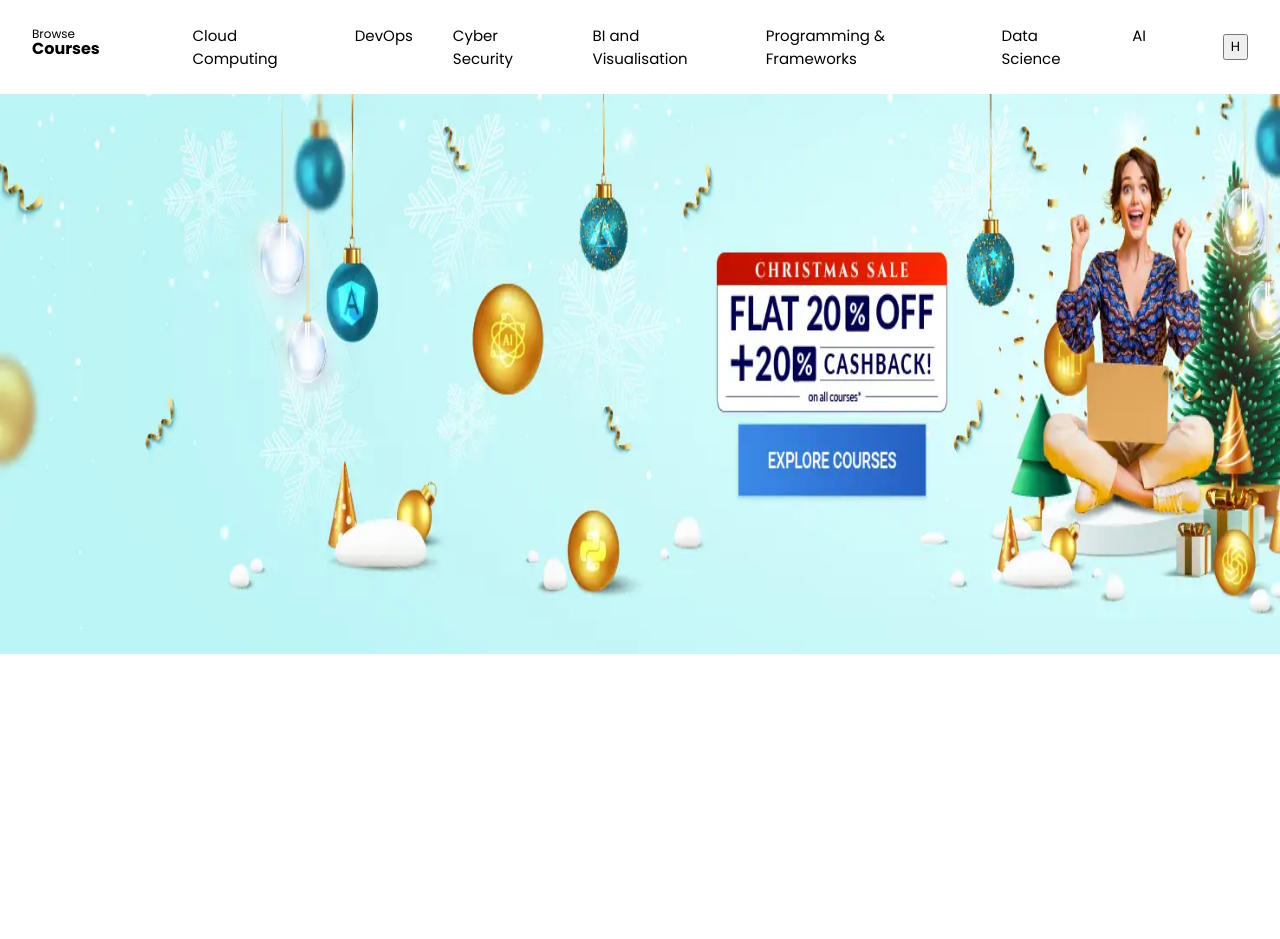
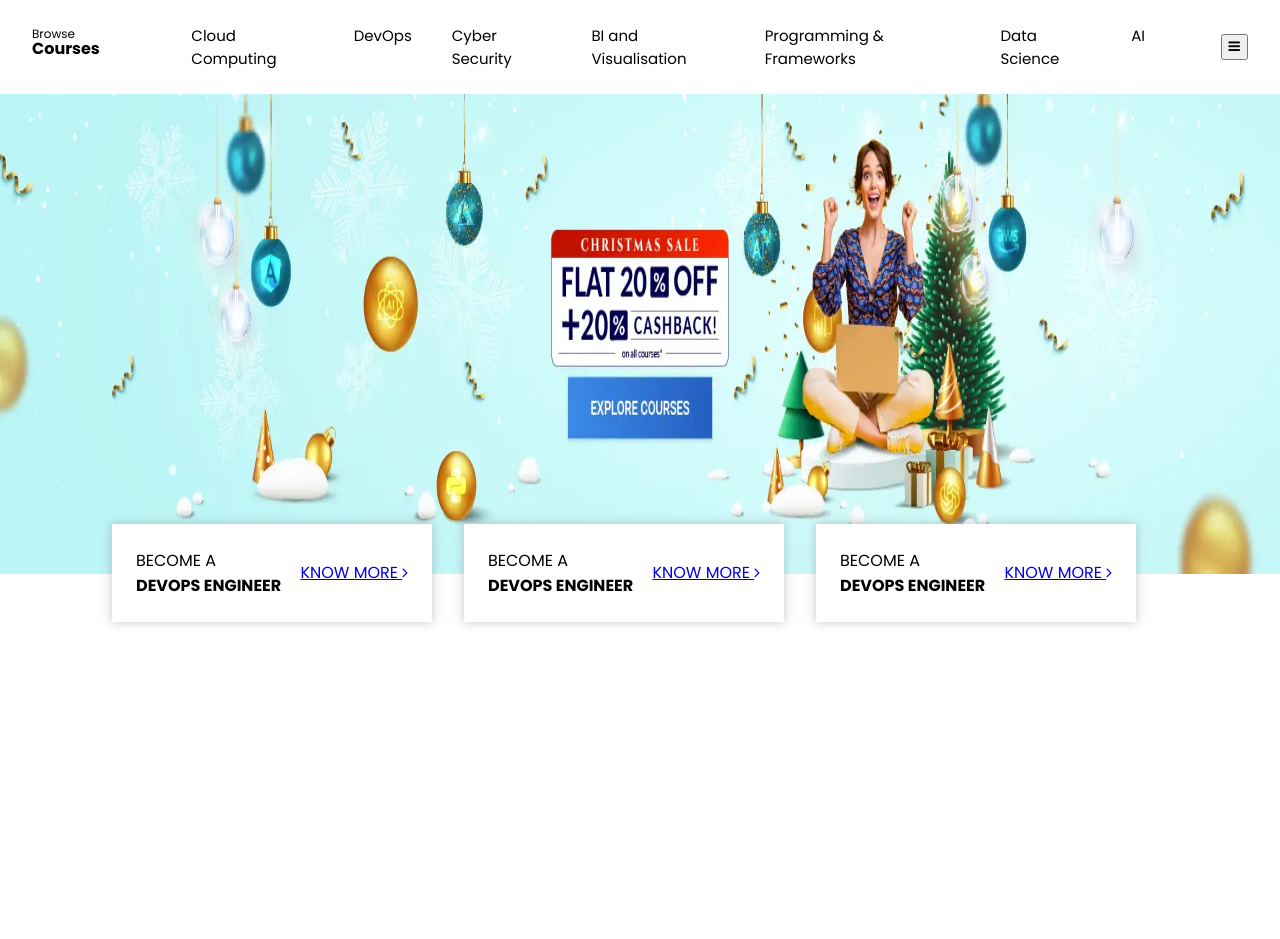
Before and after one commit to sarvadnya2030/EdurekaWebsite, a plain HTML site: page index.html in a window 1280 px wide. Shown: the part 261-1200 px from the top of the page. Drawn offline with Linux system fonts and the light colour scheme.

Commit message:
3rd commit

```diff
--- a/index.html
+++ b/index.html
@@ -4,16 +4,24 @@
         <meta charset="UTF-8"/>
         <meta name="viewport" content="width=device-width, initial-scale=1.0">
         <title>Home page</title>
-        <link rel="stylesheet" href="main.css">
+        <link rel="stylesheet"
+         href="main.css"
+         />
+         <link rel="stylesheet"
+         href="https://cdnjs.cloudflare.com/ajax/libs/font-awesome/4.7.0/css/font-awesome.css"
+         integrity="sha512-5A8nwdMOWrSz20fDsjczgUidUBR8liPYU+WymTZP1lmY9G6Oc7HlZv156XqnsgNUzTyMefFTcsFH/tnJE/+xBg=="
+         crossorigin="anonymous"
+         referrerpolicy="no-referrer"
+         />
         </head>
         <body>
             <main class="container">
-               <section>
+               <section class=>
                 <p class="offer">
                  Festive Offer- flat 15% off
                 </p>
                </section>
-               <header class="main-header">
+               <header class="main-header ">
                 <img  class="brand"
                 src="https://www.edureka.co/img/Edureka_Ver_Logo.webp"
                 alt="logo"/>
@@ -22,7 +30,7 @@
                      type="text"
                      placeholder="Enter category, course or keyword"
                      readonly/>
-                    <button class="search-button">S</button>
+                    <button class="search-button"><i class="fa fa-search" aria-hidden="true"></i></button>
                     </section>
                     <ul class="menu">
                         <li class="menu-item">Corporate</li>
@@ -32,7 +40,7 @@
                         <li class="menu-item">Sign up</li>
                     </ul>
                </header>
-               <nav class="course-nav">
+               <nav class="course-nav ">
                 <p class="browse-more"><span>Browse</span><span>Courses</span></p>
                 <ul class="courses">
                     <li class="bg-rounded-gray">Cloud Computing</li>
@@ -43,12 +51,41 @@
                     <li class="bg-rounded-gray">Data Science</li>
                     <li class="bg-rounded-gray">AI</li>
                 </ul>
-                <button class="course-options">H</button>
+                <button class="course-options"><i class="fa fa-bars" aria-hidden="true"></i></button>
                </nav>
-               <section class="hero-section">
+               <section class="hero-section"></section>
+      <section class="trending-courses">
+        <section class="trending-course-items">
+          <p>
+            <span>become a</span>
+            <span>devops engineer</span>
+          </p>
+          <a href="#"
+            >know more <i class="fa fa-angle-right" aria-hidden="true"></i
+          ></a>
+        </section>
 
-               </section>
-            </main>
+        <section class="trending-course-items">
+          <p>
+            <span>become a</span>
+            <span>devops engineer</span>
+          </p>
+          <a href="#"
+            >know more <i class="fa fa-angle-right" aria-hidden="true"></i
+          ></a>
+        </section>
+
+        <section class="trending-course-items">
+          <p>
+            <span>become a</span>
+            <span>devops engineer</span>
+          </p>
+          <a href="#"
+            >know more <i class="fa fa-angle-right" aria-hidden="true"></i
+          ></a>
+        </section>
+      </section>
+    </main>
         </body>
     </head>
 </html>
--- a/main.css
+++ b/main.css
@@ -119,12 +119,58 @@ button {
     cursor:pointer; /* through hover , backgrounded gray is visible when pointed*/
 }
 .hero-section{
-    height:70vh;
+    height:60vh;
     background-color: orange;
     background-image: url(../images/hs.webp);
-    background-size: 130%/*width*/ 100%;/*height*/
+    background-size: 100%/*width*/ 100%;/*height*/
      /*reduces the size and fills the space with multiple such images*/
     /*background-repeat:no-repeat;
     background-position: center;/*the smaller image will be in centre now*/
 
 }
+.d-none{
+  display: none !important;
+}
+.trending-courses{
+  display: flex;
+  justify-content: center;
+}
+.trending-course-items {
+  width: 25%;
+  /* border-color: gray;
+  border-width: 1px;
+  border-style: solid; */
+  margin-right: 32px;
+  padding: 24px;
+
+  display: flex;
+  justify-content: space-between;
+  align-items: center;
+
+  text-transform: uppercase;
+
+  transform: translateY(-50px);
+  /* position: relative;
+  top: -50px; */
+
+  background-color: white;
+
+  box-shadow: 0px 0px 10px 0px #80808072;
+  /*  x-axis y-axis blur scale color  */
+  cursor: pointer;
+
+  transition-property: transform;
+  transition-duration: 1s;
+}
+.trending-course-items > p{
+  display: flex;
+  flex-direction: column;
+}
+.trending-course-items > p > span:last-child{
+  font-weight: bold;
+}
+.trainding-course-items > a {
+  text-decoration: none;
+  font-weight: bold;
+  color: #248ce2;
+}
```
